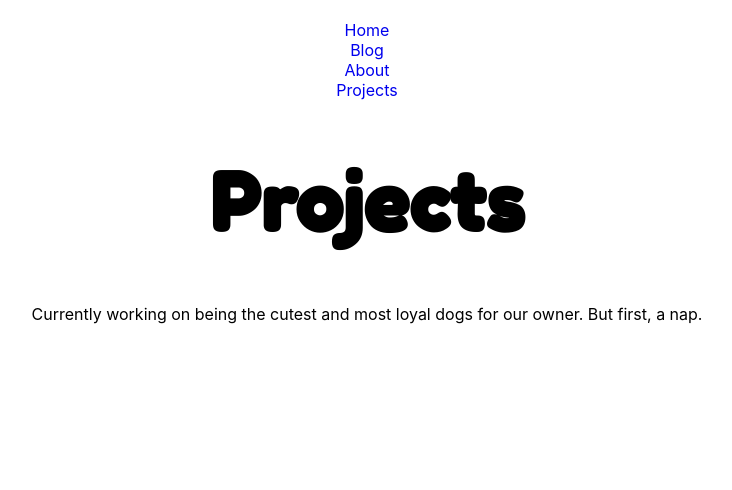
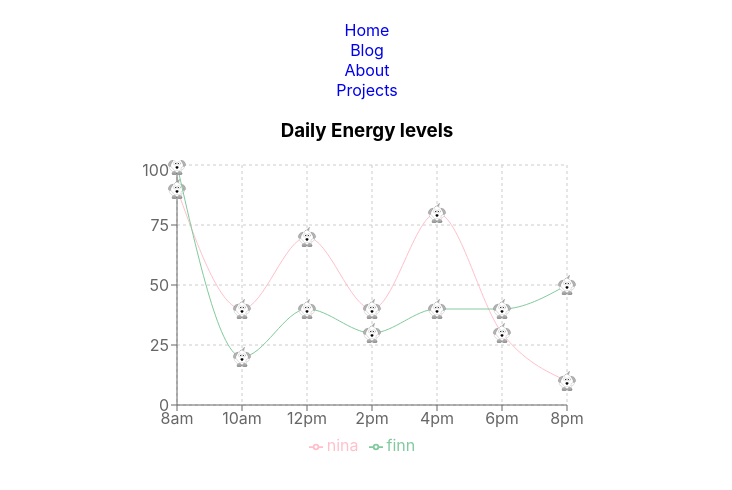
Before and after one commit to WDI-SEA/react-router-portfolio, a React (Create React App) app: page /projects in a window 1280 px wide. Shown: the top 490 px of the page, without its empty margins (273-1005 px from the left). Built offline with nearby package versions, Linux system fonts and the light colour scheme.

Commit message:
implimented recharts line graph

```diff
--- a/package.json
+++ b/package.json
@@ -10,6 +10,7 @@
     "react-dom": "^17.0.2",
     "react-router-dom": "^6.0.2",
     "react-scripts": "4.0.3",
+    "recharts": "^2.1.6",
     "web-vitals": "^1.1.2"
   },
   "scripts": {
--- a/src/App.css
+++ b/src/App.css
@@ -6,6 +6,11 @@
 
 img {
   width: 400px;
+}
+
+.line-chart {
+  display: inline-block;
+
 }
 
 h1 {
--- a/src/components/pages/About.js
+++ b/src/components/pages/About.js
@@ -1,16 +1,18 @@
-import React, { Component } from "react";
+import React from "react";
 
-export default class About extends Component {
-    render () {
+function About () {
+
         return (
         <div>
             <h1>About</h1>
             <p>Finn</p>
-            <img src="finn.JPG"></img>
+            <img src="finn.JPG" alt="finn"></img>
             <p>Nina</p>
-            <img src="nina.JPG"></img>
+            <img src="nina.JPG" alt="nina"></img>
         </div>
         )
-    }
+
 
 }
+
+export default About
--- a/src/components/pages/Blog.js
+++ b/src/components/pages/Blog.js
@@ -1,10 +1,10 @@
-import React, { Component } from "react"
+import React from "react"
 import Post from '../partials/Post'
 
-export default class Blog extends Component {
+function Blog(props) {
 
-    render () {
-        let allPosts = this.props.posts.map(post => {
+
+        let allPosts = props.posts.map(post => {
             return (
                 <span><Post post={post} /></span>
             )
@@ -17,5 +17,6 @@ export default class Blog extends Component {
             </section>
             </div>
         )
-    }
+
 }
+export default Blog
--- a/src/components/pages/Home.js
+++ b/src/components/pages/Home.js
@@ -8,7 +8,7 @@ export default class Home extends Component {
             <h1>Finn and Nina</h1>
             <p>Nina and Finn just want to live their best lives.</p>
             <p>I'm following their example by not taking the time to style this site.</p>
-            <img src="doggos.JPG"></img>
+            <img src="doggos.JPG" alt="doggos"></img>
         </div>
         )
     }
--- a/src/components/pages/Projects.js
+++ b/src/components/pages/Projects.js
@@ -1,14 +1,117 @@
-import React, { Component } from "react";
-import '../../App.css'
+import React from "react";
+import '../../App.css';
+import {
+  LineChart,
+  Line,
+  XAxis,
+  YAxis,
+  CartesianGrid,
+  Tooltip,
+  Legend
+} from "recharts";
 
-export default class Projects extends Component {
+const data = [
+  {
+    name: "8am",
+    finn: 100,
+    nina: 90,
+    amt: 2400
+  },
+  {
+    name: "10am",
+    finn: 20,
+    nina: 40,
+    amt: 2210
+  },
+  {
+    name: "12pm",
+    finn: 40,
+    nina: 70,
+    amt: 2290
+  },
+  {
+    name: "2pm",
+    finn: 30,
+    nina: 40,
+    amt: 2000
+  },
+  {
+    name: "4pm",
+    finn: 40,
+    nina: 80,
+    amt: 2181
+  },
+  {
+    name: "6pm",
+    finn: 40,
+    nina: 30,
+    amt: 2500
+  },
+  {
+    name: "8pm",
+    finn: 50,
+    nina: 10,
+    amt: 2100
+  }
+];
 
-    render () {
-        return (
-        <div>
-            <h1>Projects</h1>
-            <p>Currently working on being the cutest and most loyal dogs for our owner. But first, a nap.</p>
-        </div>
-        )
-    }
+const CustomizedDot = (props) => {
+  const { cx, cy } = props;
+    return (
+        <svg version="1.1" viewBox="0 0 67.693 76.774" x={cx - 10} y={cy - 10} width={20} height={20}>
+            <g transform="translate(-154.72 -445.4)">
+            <g transform="matrix(.4949 0 0 .4949 -104.21 37.949)">
+            <path d="m589.87 859.23c0.70395-14.314 18.303-35.198 21.353-35.432 3.0505-0.2347-6.5702 33.086-9.1514 35.432s-11.967 0.704-12.202 0z" fill="#b3b3b3" fill-rule="evenodd" stroke="#000" stroke-linejoin="round" stroke-width=".98148"/>
+            <path d="m580.71 853.05c-8.1147 3.0017-13.458 10.698-15.16 20.178-4.5202-2.9341-9.4544-3.9149-13.855-2.287-6.9937 2.587-10.68 11.014-9.9994 20.885-9.9558 4.668-13.972 18.833-8.9248 32.478 3.7205 10.058 11.348 17.116 19.352 18.967 0.26801 0.931 0.55833 1.8595 0.90285 2.7908 5.3851 14.558 18.178 23.252 28.56 19.412 3.4033-1.2589 6.1122-3.737 8.0456-6.973 7.2086 6.6326 16.287 9.3814 24.321 6.4094 10.07-3.725 15.507-15.366 14.376-28.39 2.4842 0.1737 4.9406-0.1562 7.2913-1.0257 12.36-4.5723 17.078-22.628 10.539-40.306l-0.0946-0.2557c-6.0244-16.003-19.235-26.118-30.838-24.309-7.77-14.4-22.239-22.112-34.513-17.572z" fill="#fff" stroke="#000" stroke-linecap="round" stroke-linejoin="round" stroke-width=".98148"/>
+            <path d="m630.9 968.21c0 10.109-8.2034 9.7474-18.317 9.7474-10.109 0-18.317 0.3614-18.317-9.7474 0-10.113 8.2081-18.317 18.317-18.317 10.113 0 18.317 8.2034 18.317 18.317z" fill="#b3b3b3" stroke="#000" stroke-linecap="round" stroke-linejoin="round" stroke-width=".98148"/>
+            <path d="m588.65 968.21c0 10.109-8.2034 9.7474-18.317 9.7474-5.6222 0-10.653 0.1126-14.013-1.5252-2.6844-1.3094-4.3035-3.7357-4.3035-8.2222 0-10.113 8.2081-18.317 18.317-18.317 10.113 0 18.317 8.2034 18.317 18.317z" fill="#b3b3b3" stroke="#000" stroke-linecap="round" stroke-linejoin="round" stroke-width=".98148"/>
+            <path d="m577.07 976.48c1.6426-5.3172-0.23465-11.521-0.23465-11.521" fill="#b3b3b3" stroke="#000" stroke-linecap="round" stroke-width=".98148"/>
+            <path d="m568.61 977.66c-2.0133-8.5648 0.29097-15.36 0.29097-15.36" fill="#b3b3b3" stroke="#000" stroke-linecap="round" stroke-width=".98148"/>
+            <path d="m560.05 976.77c-4.1345-6.4998-0.59132-11.817-0.59132-11.817" fill="#b3b3b3" stroke="#000" stroke-linecap="round" stroke-width=".98148"/>
+            <path d="m583.77 847.69c-6.8314 2.6126-11.33 9.3109-12.762 17.562-3.8053-2.5538-7.9592-3.4074-11.664-1.9906-5.8877 2.2517-8.991 9.5858-8.418 18.178-8.3813 4.0629-11.763 16.391-7.5133 28.267 3.1321 8.7538 9.5532 14.897 16.291 16.508 0.22563 0.8104 0.47003 1.6185 0.76008 2.429 4.5334 12.671 15.303 20.238 24.043 16.895 2.8651-1.0957 5.1456-3.2525 6.7732-6.069 6.0686 5.7727 13.711 8.1652 20.475 5.5784 8.4775-3.2421 13.055-13.374 12.102-24.709 2.0913 0.1511 4.1592-0.136 6.1382-0.8928 10.406-3.9795 14.377-19.695 8.872-35.081l-0.0796-0.2225c-5.0717-13.929-16.193-22.732-25.961-21.158-6.5412-12.534-18.722-19.246-29.055-15.294z" fill="#fff" stroke="#000" stroke-linecap="round" stroke-linejoin="round" stroke-width=".98148"/>
+            <path d="m589.52 887.99a12.851 12.851 0 1 1 -25.702 0 12.851 12.851 0 1 1 25.702 0z" fill="#fff" stroke="#000" stroke-linecap="round" stroke-linejoin="round" stroke-width=".98148"/>
+            <path d="m619.36 887.99a12.851 12.851 0 1 1 -25.702 0 12.851 12.851 0 1 1 25.702 0z" fill="#fff" stroke="#000" stroke-linecap="round" stroke-linejoin="round" stroke-width=".98148"/>
+            <path d="m584.5 889.46a3.9884 3.9884 0 1 1 -7.9764 0 3.9884 3.9884 0 1 1 7.9764 0z" stroke-width=".555"/>
+            <path d="m606.36 889.46a3.9884 3.9884 0 1 1 -7.9764 0 3.9884 3.9884 0 1 1 7.9764 0z" stroke-width=".555"/>
+            <path d="m603.35 918.23c0 6.4622-7.0771 11.709-11.765 11.709-5.045 0-11.761-5.2468-11.761-11.709 0-6.467 5.2702-8.1096 11.761-8.1096 6.4951 0 11.765 1.6426 11.765 8.1096z" stroke-width=".555"/>
+            <path d="m606.35 976.48c-1.6426-5.3172 0.23465-11.521 0.23465-11.521" fill="#b3b3b3" stroke="#000" stroke-linecap="round" stroke-width=".98148"/>
+            <path d="m614.81 977.66c2.0133-8.5648-0.29097-15.36-0.29097-15.36" fill="#b3b3b3" stroke="#000" stroke-linecap="round" stroke-width=".98148"/>
+            <path d="m623.37 976.77c4.1345-6.4998 0.59132-11.817 0.59132-11.817" fill="#b3b3b3" stroke="#000" stroke-linecap="round" stroke-width=".98148"/>
+            <path d="m559.93 864.16c-25.774-1.8209-39.201 29.237-35.681 38.389 2.8627 7.4384 18.673 14.943 18.035 8.1189-2.0696-22.142 25.685-45.94 17.646-46.508z" fill="#b3b3b3" fill-rule="evenodd" stroke="#000" stroke-linejoin="round" stroke-width=".98148"/>
+            <path d="m623.25 864.16c25.774-1.8209 39.201 29.237 35.681 38.389-2.8627 7.4384-18.673 14.943-18.035 8.1189 2.0696-22.142-25.685-45.94-17.646-46.508z" fill="#b3b3b3" fill-rule="evenodd" stroke="#000" stroke-linejoin="round" stroke-width=".98148"/>
+            </g>
+            </g>
+        </svg>
+    );
+};
+
+export default function Projects() {
+  return (
+    <div className="line-chart">
+        <h3>Daily Energy levels</h3>
+        <LineChart
+        width={500}
+        height={300}
+        data={data}
+        margin={{
+            top: 5,
+            right: 50,
+            left: 0,
+            bottom: 5
+        }}>
+        <CartesianGrid strokeDasharray="3 3" />
+        <XAxis dataKey="name" />
+        <YAxis />
+        <Tooltip />
+        <Legend width={500}/>
+        <Line
+            type="monotone"
+            dataKey="nina"
+            stroke="#FFC0CB"
+            dot={<CustomizedDot />}
+        />
+        <Line type="monotone" dataKey="finn" stroke="#82ca9d" dot={<CustomizedDot />} />
+        </LineChart>
+    </div>
+  );
 }
```
Also changed, not shown: src/App.js (+16 -5 lines), src/components/partials/Header.js (+8 -4 lines), src/dog.svg (added), 1 other file (tests, documents, lock files or other folders).
